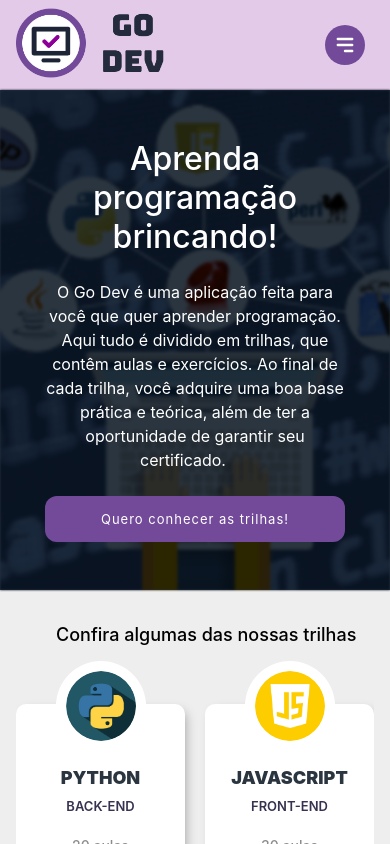
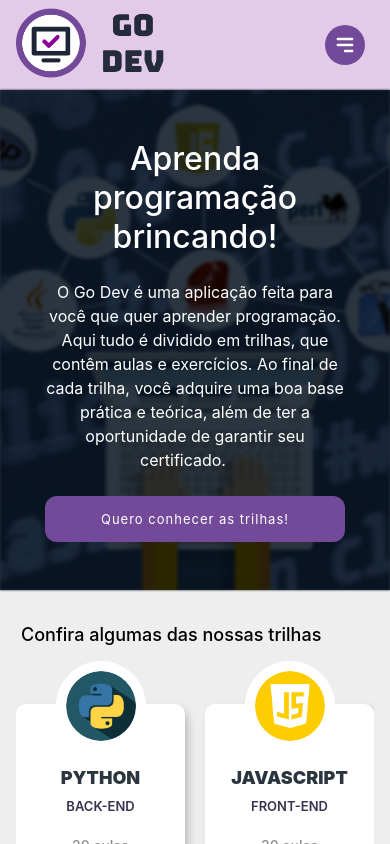
Before and after one commit to gabriela-ogoncalves/go-dev, a React (Create React App) app: page / in a window 390 px wide. Shown: the top 844 px of the page. Built offline with nearby package versions, Linux system fonts and the light colour scheme; a web font is replaced by a local one.

Commit message:
adjust styles to mobile breakpoint

```diff
--- a/src/components/Banner/index.scss
+++ b/src/components/Banner/index.scss
@@ -82,7 +82,7 @@
                 border-radius: 12px;
                 font-size: 13px;
                 letter-spacing: 1px;
-                z-index: 100;
+                z-index: 1;
                 transition: 300ms ease;
 
                 &:hover {
--- a/src/components/Grid/styles.scss
+++ b/src/components/Grid/styles.scss
@@ -27,6 +27,10 @@ body {
   font-weight: 500;
   text-align: start;
   margin-left: 40px;
+
+  @media only screen and (max-width: 700px) {
+    margin-left: 5px;
+  }
 }
 
 .swiper {
```
